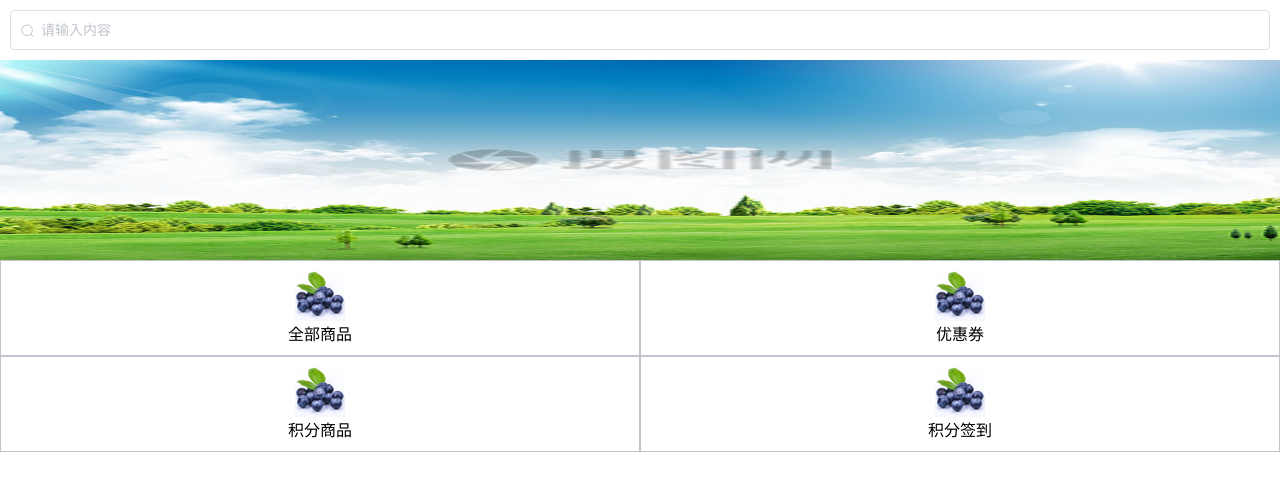
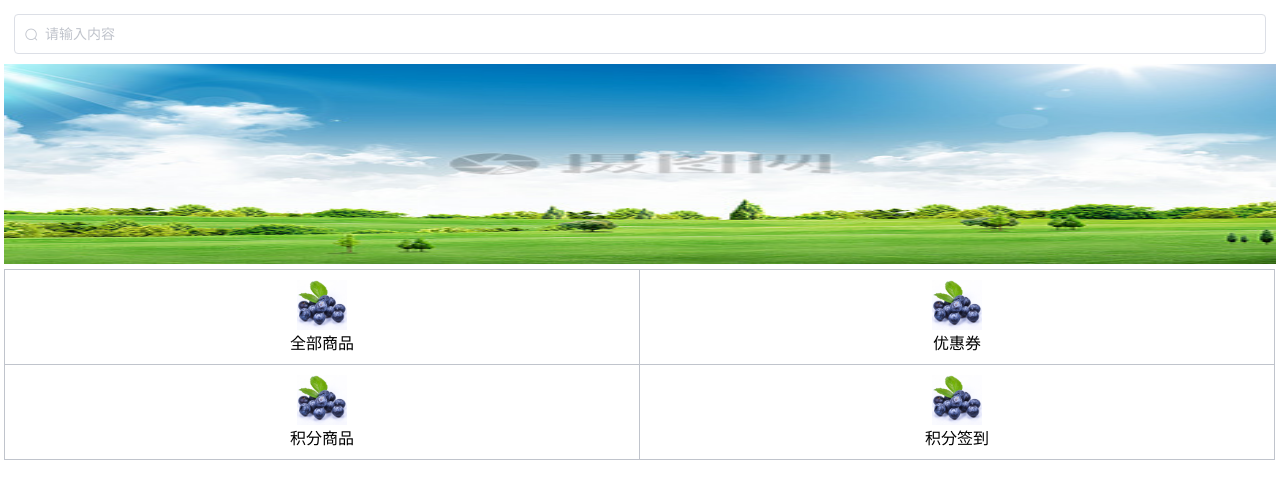
Before and after one commit to Glh123/-, a Vue app: page /#/demo2 in a window 1280 px wide. Shown: the top 498 px of the page. Built offline with nearby package versions, Linux system fonts and the light colour scheme.

Commit message:
去除边界重复

```diff
--- a/src/view/demo2/index.vue
+++ b/src/view/demo2/index.vue
@@ -44,6 +44,7 @@
 <style scoped>
 .demo2 {
   box-sizing: border-box;
+  padding: 4px;
 }
 .input {
   box-sizing: border-box;
@@ -60,6 +61,7 @@
 .container {
   display: flex;
   flex-wrap: wrap;
+  margin-top: 5px;
 }
 .container .item {
   width: 50%;
@@ -70,6 +72,7 @@
   border: 1px solid #C0C4CC;
   box-sizing: border-box;
   padding: 10px 0;
+  margin:0px -1px -1px 0px ;
 }
 .container .item .image {
   width: 50px;
```
